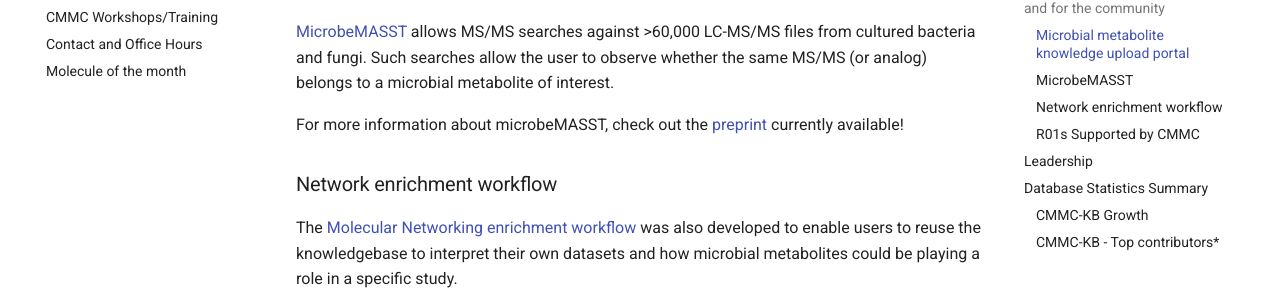
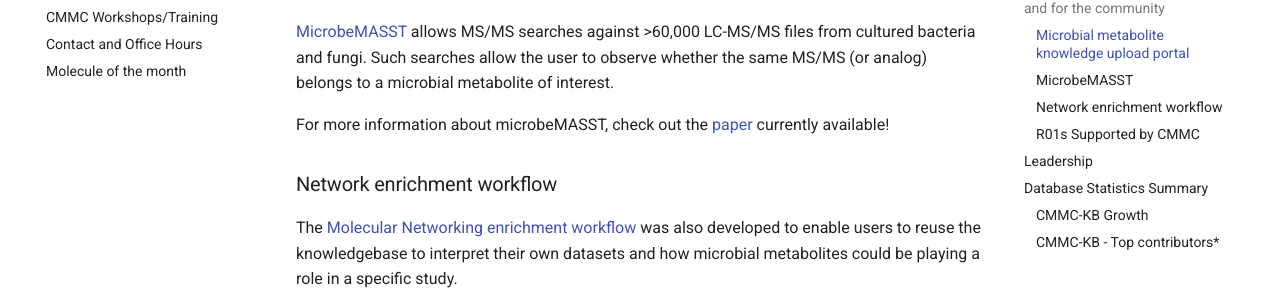
Before and after one commit to wilhan-nunes/CMMC_Website, an MkDocs documentation site: the page built from docs/index.md, in a window 1280 px wide and 900 px high, scrolled down 1312 px. Shown: the part 145-453 px from the top of the window. Built offline with MkDocs 1.6.1 and Material for MkDocs 9.7.7, drawn with Linux system fonts in a browser that asks for light colours; comment, search, counter and statistics services are not loaded.

Commit message:
Update link to microbeMASST paper in index.md

```diff
--- a/docs/index.md
+++ b/docs/index.md
@@ -23,7 +23,7 @@ The knowledgebase is being constantly updated with new inputs from the community
 
 [MicrobeMASST](https://masst.gnps2.org/microbemasst/) allows MS/MS searches against >60,000 LC-MS/MS files from cultured bacteria and fungi. Such searches allow the user to observe whether the same MS/MS (or analog) belongs to a microbial metabolite of interest.
 
-For more information about microbeMASST, check out the [preprint](https://doi.org/10.1101/2023.07.20.549584) currently available!
+For more information about microbeMASST, check out the [paper](https://doi.org/10.1038/s41564-023-01575-9) currently available!
 
 ### Network enrichment workflow
 The [Molecular Networking enrichment workflow](https://gnps2.org/workflowinput?workflowname=cmmc_gnps_network_enrichment_workflow) was also developed to enable users to reuse the knowledgebase to interpret their own datasets and how microbial metabolites could be playing a role in a specific study.
```
